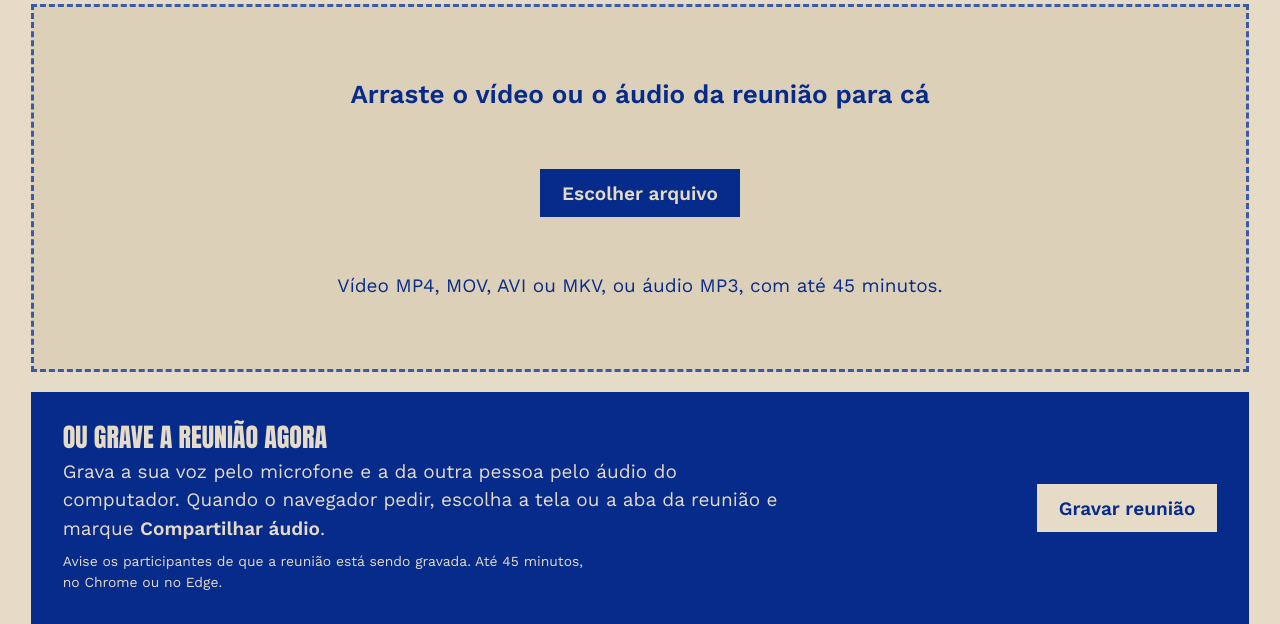
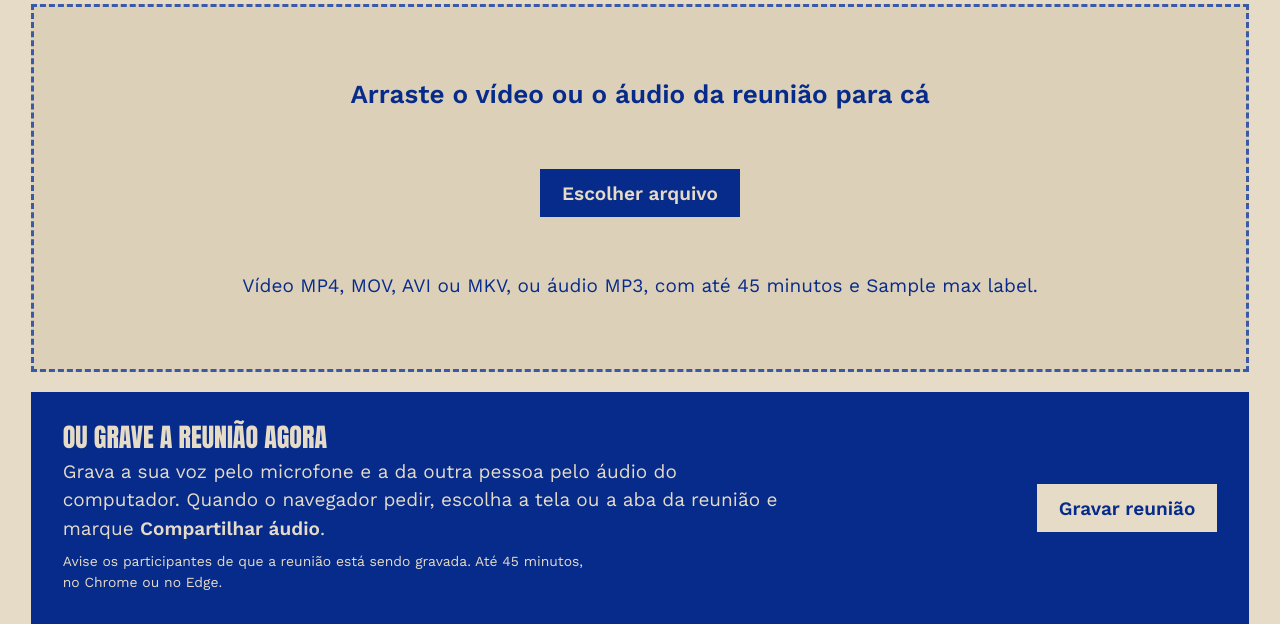
Before and after one commit to ijmf/video-transcriber, a Flask app: template templates/index.html in a window 1280 px wide. Shown: the part 329-953 px from the top of the page. Run offline with Flask 3, Linux system fonts and the light colour scheme; the template is opened without the code that fills it: most values are stand-ins (such as "Sample title", 1, 10 or a date in 2020); data that the repository does not hold is empty; some libraries are stand-ins or nearby versions.

Commit message:
Limite de upload de 2 GB, com aviso antes de enviar (#7)
- MAX_UPLOAD_BYTES passa de 4 GB para 2 GB: 45 minutos de reunião em 1080p
  ficam entre 1 e 2 GB, e o MP3 abaixo de 100 MB.
- A página confere o tamanho antes de enviar e explica o que fazer; antes,
  o arquivo subia inteiro para só então ser recusado.
- A mensagem do erro 413 e o texto da área de envio usam o mesmo limite.

Co-authored-by: Claude Opus 5.5 <noreply@anthropic.com>

```diff
--- a/app.py
+++ b/app.py
@@ -36,6 +36,8 @@ import ia  # noqa: E402 — lê o .env ao ser importado
 # .webm é o formato das gravações feitas pelo navegador na landing.
 ALLOWED_EXTENSIONS = {".mp4", ".mov", ".avi", ".mkv", ".mp3", ".webm"}
 MAX_DURATION_SECONDS = 45 * 60
+# 45 minutos de vídeo de reunião em 1080p ficam entre 1 e 2 GB; o MP3, abaixo de 100 MB.
+MAX_UPLOAD_BYTES = 2 * 1024 * 1024 * 1024
 LANGUAGE = "pt"
 WHISPER_MODEL = "small"
 ASSEMBLYAI_API_KEY = os.environ.get("ASSEMBLYAI_API_KEY", "").strip()
@@ -45,7 +47,7 @@ ASSEMBLYAI_API_KEY = os.environ.get("ASSEMBLYAI_API_KEY", "").strip()
 TRANSCRIBER = "assemblyai" if ASSEMBLYAI_API_KEY else "whisper"
 
 app = Flask(__name__)
-app.config["MAX_CONTENT_LENGTH"] = 4 * 1024 * 1024 * 1024  # 4 GB
+app.config["MAX_CONTENT_LENGTH"] = MAX_UPLOAD_BYTES
 
 jobs = {}
 jobs_lock = threading.Lock()
@@ -64,6 +66,12 @@ def only_local_host():
 
 
 # --- Utilitários ---------------------------------------------------------------
+
+def upload_limit_label():
+    """O limite de upload para mostrar na tela, ex.: "2 GB"."""
+    gb = app.config["MAX_CONTENT_LENGTH"] / 1024 ** 3
+    return f"{gb:g} GB".replace(".", ",") if gb >= 0.1 else f"{app.config['MAX_CONTENT_LENGTH']} bytes"
+
 
 def format_timestamp(seconds):
     seconds = int(seconds)
@@ -551,6 +559,8 @@ def index():
     return render_template(
         "index.html",
         max_minutes=MAX_DURATION_SECONDS // 60,
+        max_bytes=app.config["MAX_CONTENT_LENGTH"],
+        max_label=upload_limit_label(),
         extensions=", ".join(sorted(e.lstrip(".").upper() for e in ALLOWED_EXTENSIONS)),
         accept=",".join(sorted(ALLOWED_EXTENSIONS)),
         engine="AssemblyAI (com identificação de falantes)" if TRANSCRIBER == "assemblyai"
@@ -770,7 +780,7 @@ def download(job_id):
 
 @app.errorhandler(413)
 def too_large(_err):
-    return jsonify(error="Arquivo grande demais (limite de 4 GB)."), 413
+    return jsonify(error=f"Arquivo grande demais: o limite é {upload_limit_label()}."), 413
 
 
 if __name__ == "__main__":
--- a/templates/index.html
+++ b/templates/index.html
@@ -283,7 +283,7 @@
       <input id="video" type="file" accept=".mp4,.mov,.avi,.mkv,.mp3" aria-describedby="fmt">
       <p class="what" id="drop-what">Arraste o vídeo ou o áudio da reunião para cá</p>
       <span class="button" id="drop-btn">Escolher arquivo</span>
-      <p class="fmt" id="fmt">Vídeo MP4, MOV, AVI ou MKV, ou áudio MP3, com até 45 minutos.</p>
+      <p class="fmt" id="fmt">Vídeo MP4, MOV, AVI ou MKV, ou áudio MP3, com até 45 minutos e {{ max_label }}.</p>
     </label>
     <div class="rec" id="rec" aria-labelledby="rec-h">
       <div class="rec-idle" id="rec-idle">
@@ -380,6 +380,7 @@
 <script>
   // Enviar: o processo inteiro acontece aqui — envio, progresso, falantes, pautas e transcrição.
   const ALLOWED = [".mp4", ".mov", ".avi", ".mkv", ".mp3", ".webm"];
+  const MAX_BYTES = {{ max_bytes }}, MAX_LABEL = "{{ max_label }}";
   const STEP_ORDER = ["upload", "extracting", "prepare", "transcribing"];
   const STATUS_STEP = { queued: "upload", extracting: "extracting", uploading: "prepare", loading: "prepare", transcribing: "transcribing" };
   const OFFLINE = "Não foi possível falar com o app. Confira se o python app.py ainda está rodando e tente de novo.";
@@ -442,6 +443,11 @@
   function sendVideo(file, recordingUrl = null) {
     const ext = "." + file.name.split(".").pop().toLowerCase();
     if (!ALLOWED.includes(ext)) return failed(`Formato não suportado: ${ext}. Envie um vídeo MP4, MOV, AVI ou MKV, ou um áudio MP3.`);
+    // Avisa antes de enviar: o servidor só recusaria depois de receber o arquivo inteiro.
+    if (file.size > MAX_BYTES) {
+      const gb = (file.size / 1024 ** 3).toFixed(1).replace(".", ",");
+      return failed(`O arquivo tem ${gb} GB; o limite é ${MAX_LABEL}. Envie só o áudio (MP3) ou um vídeo em resolução menor.`);
+    }
     resetAll();
     drop.hidden = true; $("rec").hidden = true; work.hidden = false;
     const recDl = $("rec-dl");
```
Also changed, not shown: tests/e2e/test_pagina.py (+15 -0 lines), tests/test_app.py (+20 -0 lines), README.md.
